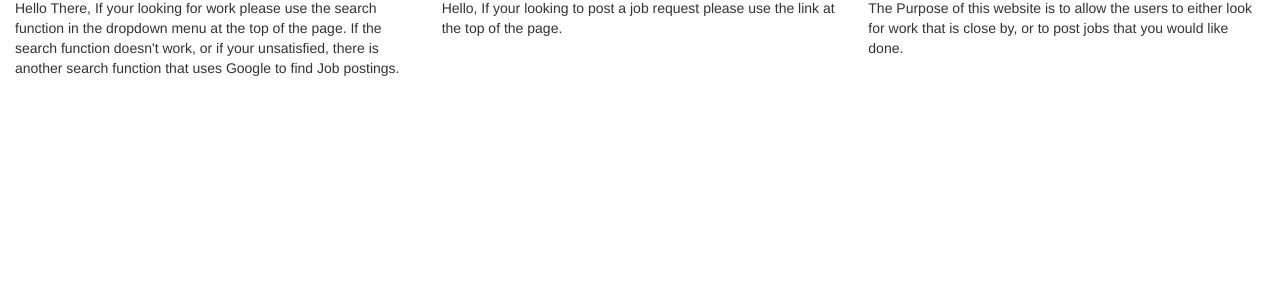
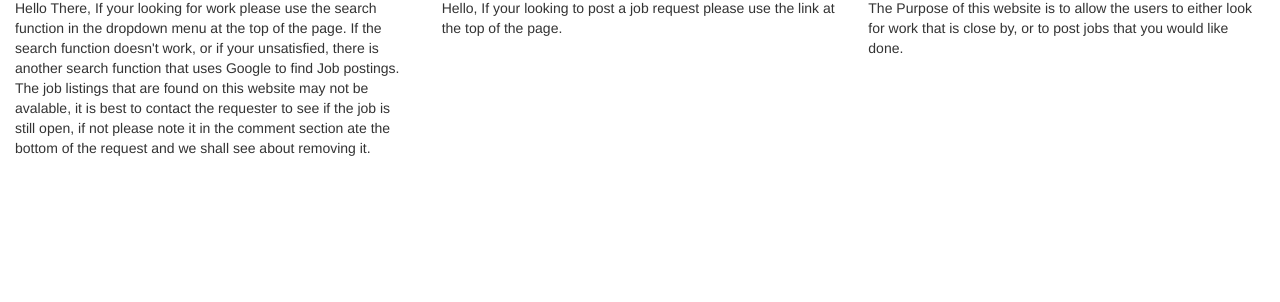
Before and after one commit to Ryan-Wimer-0001/Ryan-Wimer-0001.github.io, a plain HTML site: page index.html in a window 1280 px wide. Shown: the part 498-800 px from the top of the page. Drawn offline with Linux system fonts and the light colour scheme.

Commit message:
Add files via upload
Version 1.7

```diff
--- a/index.html
+++ b/index.html
@@ -122,7 +122,7 @@
 				Looking For Work!
 			</h2>
 			<p>
-				Hello There, If your looking for work please use the search function in the dropdown menu at the top of the page. If the search function doesn't work, or if your unsatisfied, there is another search function that uses Google to find Job postings.
+				Hello There, If your looking for work please use the search function in the dropdown menu at the top of the page. If the search function doesn't work, or if your unsatisfied, there is another search function that uses Google to find Job postings. The job listings that are found on this website may not be avalable, it is best to contact the requester to see if the job is still open, if not please note it in the comment section ate the bottom of the request and we shall see about removing it.
 			</p>
 		</div>
 		<div class="col-md-4">
```
